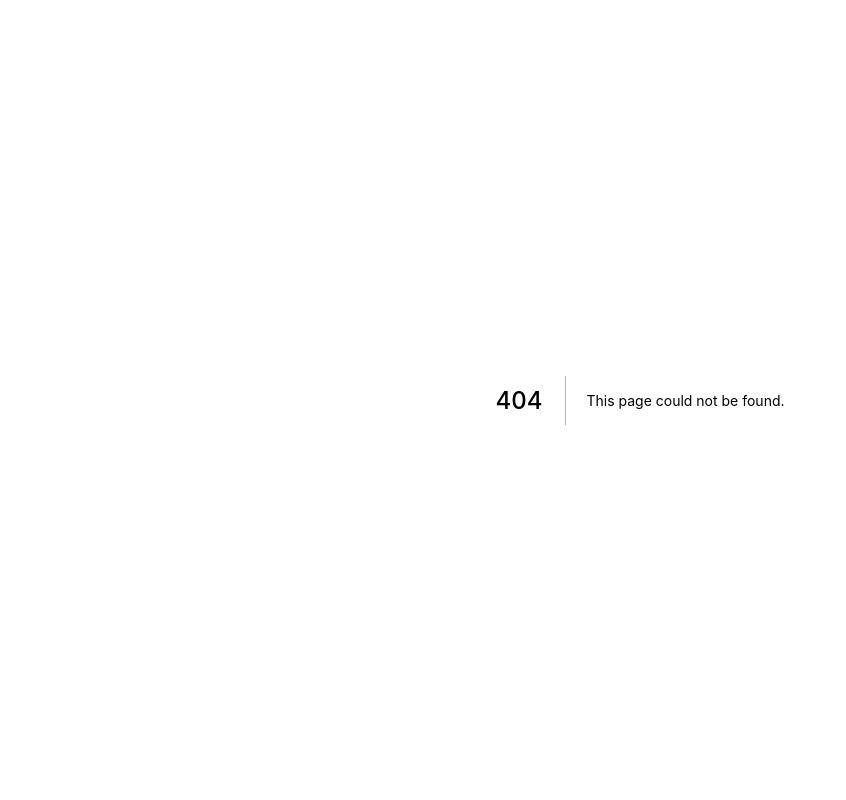
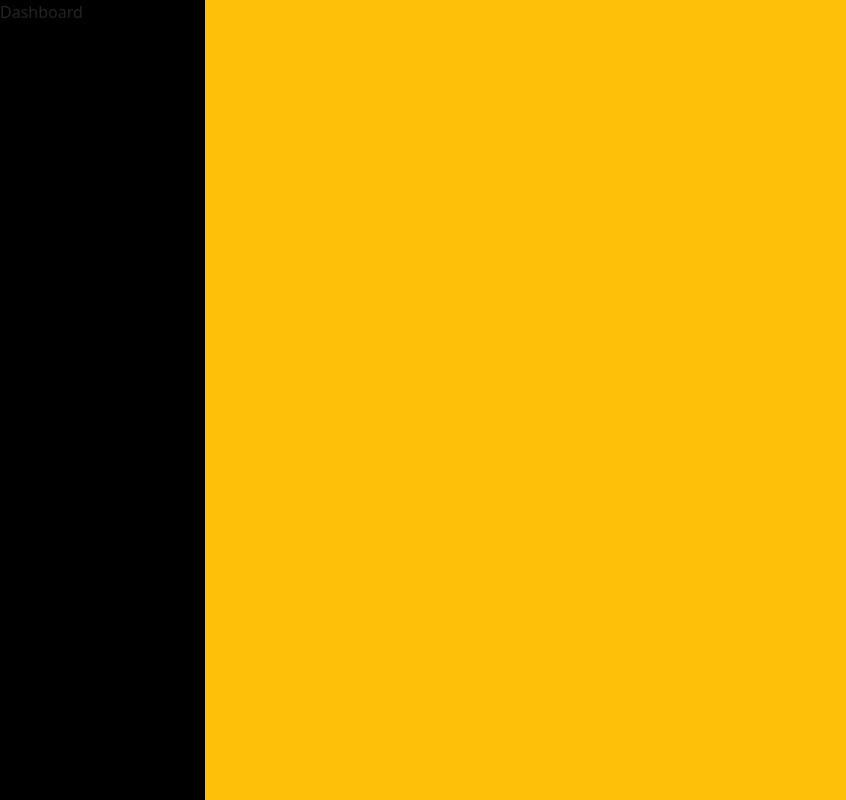
Before and after one commit to konlawatit/SWDEV-BBP-, a Next.js app in the folder frontend/: page /accounting in a window 1280 px wide. Before the commit this address had no page. Shown: the whole page, without its empty margins (0-846 px from the left). Built offline with nearby package versions, Linux system fonts and the light colour scheme.

Commit message:
[DESC] init branch accounting-feature

```diff
--- /dev/null
+++ b/frontend/component/NavTab.js
@@ -0,0 +1,12 @@
+import Head from 'next/head'
+import Image from 'next/image'
+import styles from '../styles/Home.module.css'
+import 'bootstrap/dist/css/bootstrap.min.css';
+
+export default function NavTab() {
+  return (
+    <div className='bg-black'>
+        <h1>asdasd</h1>
+    </div>
+  )
+}
--- a/frontend/package.json
+++ b/frontend/package.json
@@ -9,9 +9,11 @@
   },
   "dependencies": {
     "axios": "^0.25.0",
+    "bootstrap": "^5.1.3",
     "next": "12.0.10",
     "next-auth": "^4.2.1",
     "react": "17.0.2",
+    "react-bootstrap": "^2.1.2",
     "react-dom": "17.0.2"
   },
   "devDependencies": {
--- /dev/null
+++ b/frontend/pages/accounting.js
@@ -0,0 +1,19 @@
+import Head from 'next/head'
+import Image from 'next/image'
+import 'bootstrap/dist/css/bootstrap.min.css';
+import NavTab from '../component/NavTab'
+
+export default function Accounting() {
+  return (
+    <div>
+        <div className='row' style={{"height":"100vh"}}>
+            <div className='col-2 bg-black'>
+                <a>Dashboard</a>
+            </div>
+            <div className='col bg-warning'>
+
+            </div>
+        </div>
+    </div>
+  )
+}
```
Also changed, not shown: 1 other file (tests, documents, lock files or other folders).
